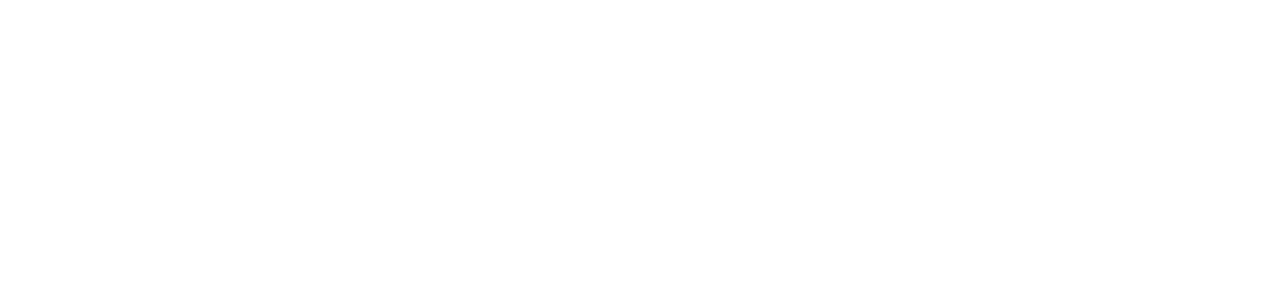
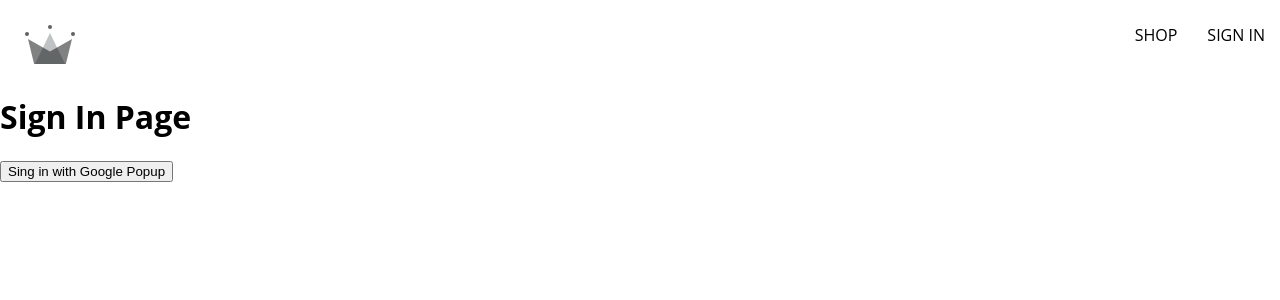
Before and after one commit to SashaSohrabi/crwn-prj, a React (Create React App) app: page /sign-in in a window 1280 px wide. Before the commit this address had no page. Shown: the top 300 px of the page. Built offline with nearby package versions, Linux system fonts and the light colour scheme; the HTML template or start-up script is replaced by a standard one.

Commit message:
crwn: Authenticate with Firebase

```diff
--- a/package.json
+++ b/package.json
@@ -6,6 +6,7 @@
     "@testing-library/jest-dom": "^5.17.0",
     "@testing-library/react": "^13.4.0",
     "@testing-library/user-event": "^13.5.0",
+    "firebase": "9.6.6",
     "react": "^18.3.1",
     "react-dom": "^18.3.1",
     "react-router-dom": "^6.23.1",
--- a/src/App.js
+++ b/src/App.js
@@ -1,5 +1,6 @@
 import Home from './routes/home/home.component';
 import Shop from './routes/shop/shop.component';
+import SignIn from './routes/sign-in/sign-in.compoent';
 import Navigation from './routes/navigation/navigation.component';
 import { Routes, Route } from 'react-router-dom';
 
@@ -9,6 +10,7 @@
       <Route path="/" element={<Navigation />}>
         <Route index element={<Home />} />
         <Route path="shop" element={<Shop />} />
+        <Route path="sign-in" element={<SignIn />} />
       </Route>
     </Routes>
   );
--- a/src/routes/navigation/navigation.component.jsx
+++ b/src/routes/navigation/navigation.component.jsx
@@ -13,6 +13,9 @@
           <Link className="nav-link" to="/shop">
             SHOP
           </Link>
+          <Link className="nav-link" to="/sign-in">
+            SIGN IN
+          </Link>
         </div>
       </div>
       <Outlet />
--- /dev/null
+++ b/src/routes/sign-in/sign-in.compoent.jsx
@@ -0,0 +1,17 @@
+import { signInWithGooglePopup } from '../../utils/firebase/firebase.utils';
+
+const SignIn = () => {
+  const logGoogleUser = async () => {
+    const response = await signInWithGooglePopup();
+    console.log(response);
+  };
+
+  return (
+    <div>
+      <h1>Sign In Page</h1>
+      <button onClick={logGoogleUser}>Sing in with Google Popup</button>
+    </div>
+  );
+};
+
+export default SignIn;
--- /dev/null
+++ b/src/utils/firebase/firebase.utils.js
@@ -0,0 +1,27 @@
+import { initializeApp } from 'firebase/app';
+import {
+  getAuth,
+  signInWithRedirect,
+  signInWithPopup,
+  GoogleAuthProvider,
+} from 'firebase/auth';
+
+const firebaseConfig = {
+  apiKey: 'AIzaSyCQ8xPJpjWgzYrwS6wLVNjsG9LpSsraAsE',
+  authDomain: 'crwn-prj-db.firebaseapp.com',
+  projectId: 'crwn-prj-db',
+  storageBucket: 'crwn-prj-db.appspot.com',
+  messagingSenderId: '4180312721',
+  appId: '1:4180312721:web:8628760ebc58255667b530',
+};
+
+const firebaseApp = initializeApp(firebaseConfig);
+
+const provider = new GoogleAuthProvider();
+
+provider.setCustomParameters({
+  prompt: 'select_account',
+});
+
+export const auth = getAuth();
+export const signInWithGooglePopup = () => signInWithPopup(auth, provider);
```
Also changed, not shown: 1 other file (tests, documents, lock files or other folders).
